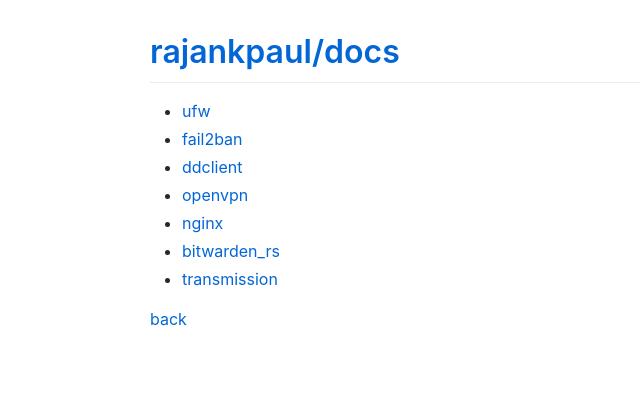
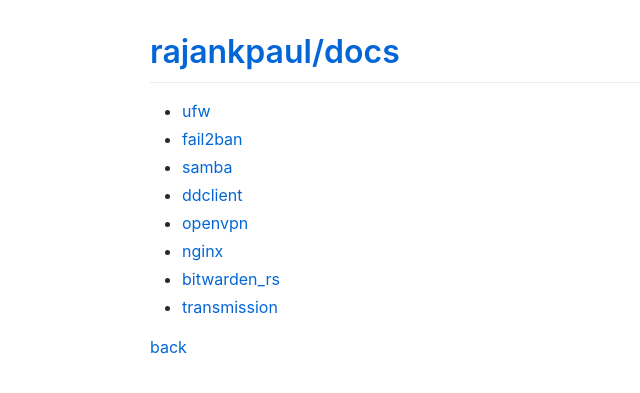
Before and after one commit to rajankpaul/docs, a Jekyll site: the page built from tutorials/linux/index.md, in a window 1280 px wide. Shown: the top 393 px of the page, without its empty margins (0-640 px from the left). Built offline with Jekyll 4.4.1, drawn with Linux system fonts in a browser that asks for light colours; comment, search, counter and statistics services are not loaded.

Commit message:
Update index.md

```diff
--- a/tutorials/linux/index.md
+++ b/tutorials/linux/index.md
@@ -5,6 +5,7 @@ title: Linux
 
 *   [ufw](./ufw/)
 *   [fail2ban](./fail2ban/)
+*   [samba](./samba/)
 *   [ddclient](./ddclient/)
 *   [openvpn](./openvpn/)
 *   [nginx](./nginx/)
```
